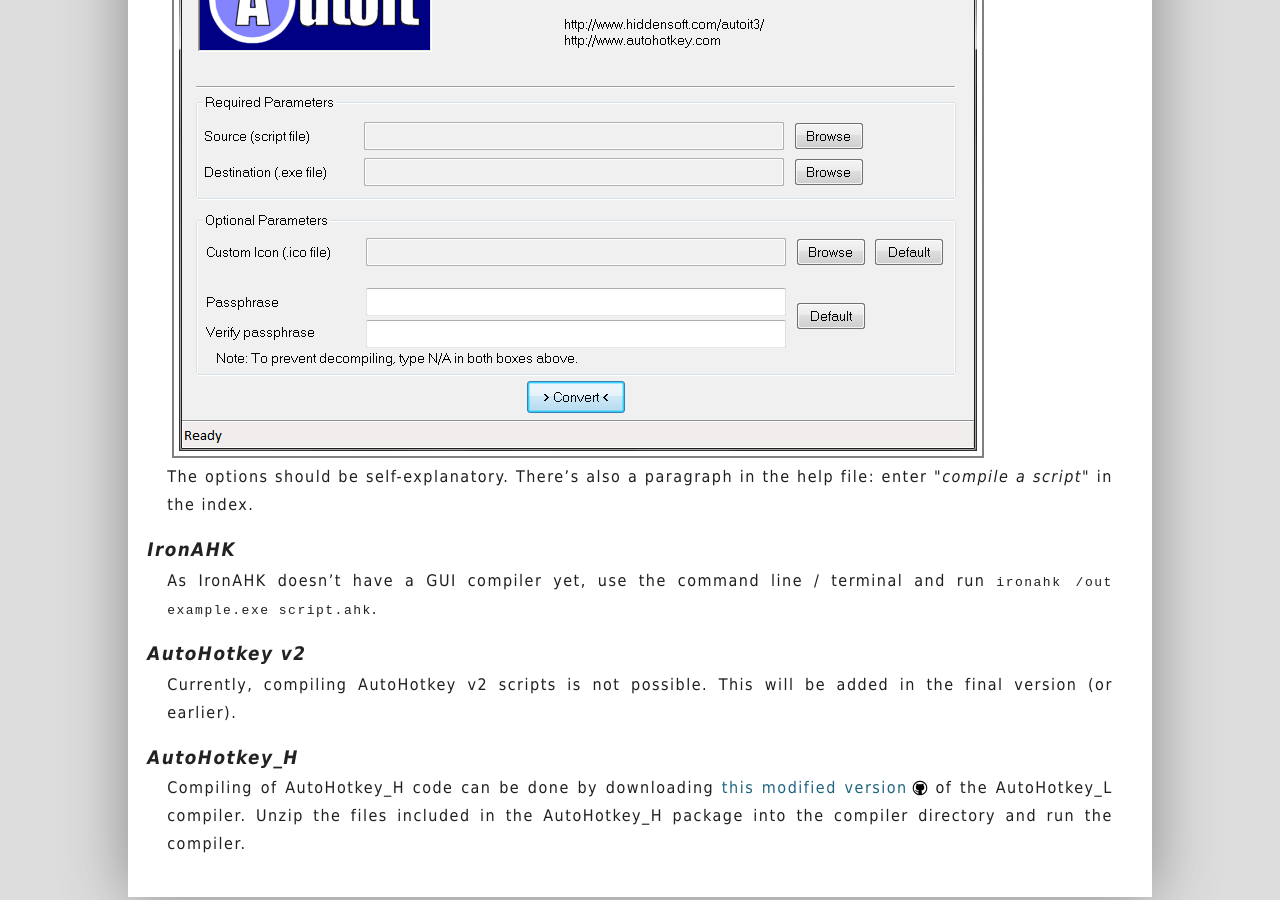
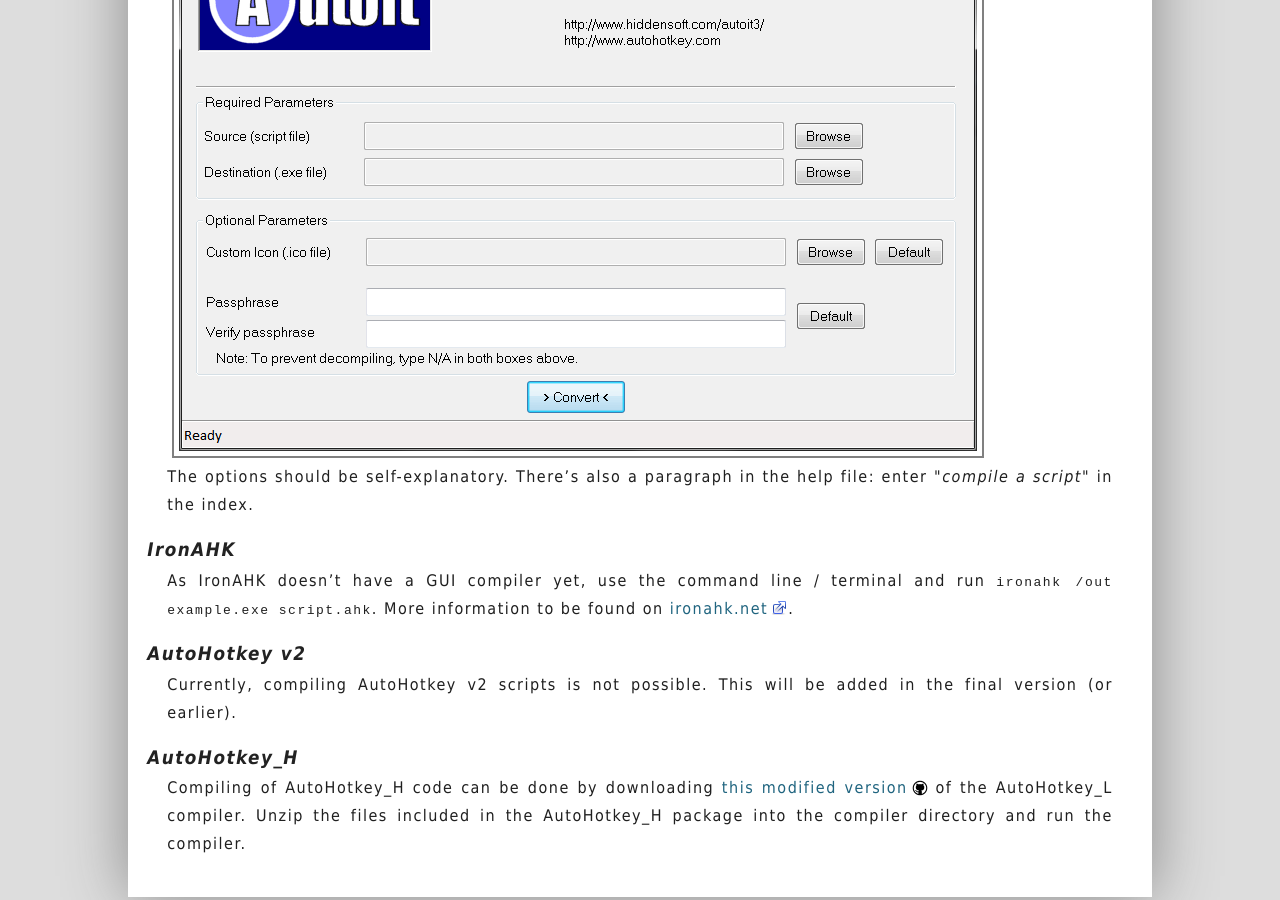
Before and after one commit to maul-esel/ahkbook, a Jekyll site: the page built from en/_posts/2011-10-30-Compiling.markdown, in a window 1280 px wide and 900 px high, scrolled down 1585 px. Built offline with Jekyll 4.4.1, drawn with Linux system fonts in a browser that asks for light colours.

Commit message:
add compiling doc links for IA

```diff
--- a/en/_posts/2011-10-30-Compiling.markdown
+++ b/en/_posts/2011-10-30-Compiling.markdown
@@ -41,6 +41,7 @@ The options should be self-explanatory. There's also a paragraph in the help fil
 
 ### IronAHK
 As IronAHK doesn't have a GUI compiler yet, use the command line / terminal and run `ironahk /out example.exe script.ahk`.
+More information to be found on [ironahk.net](http://www.ironahk.net/docs/overview/compiling/).
 
 ### AutoHotkey v2
 Currently, compiling AutoHotkey v2 scripts is not possible. This will be added in the final version (or earlier).
```
